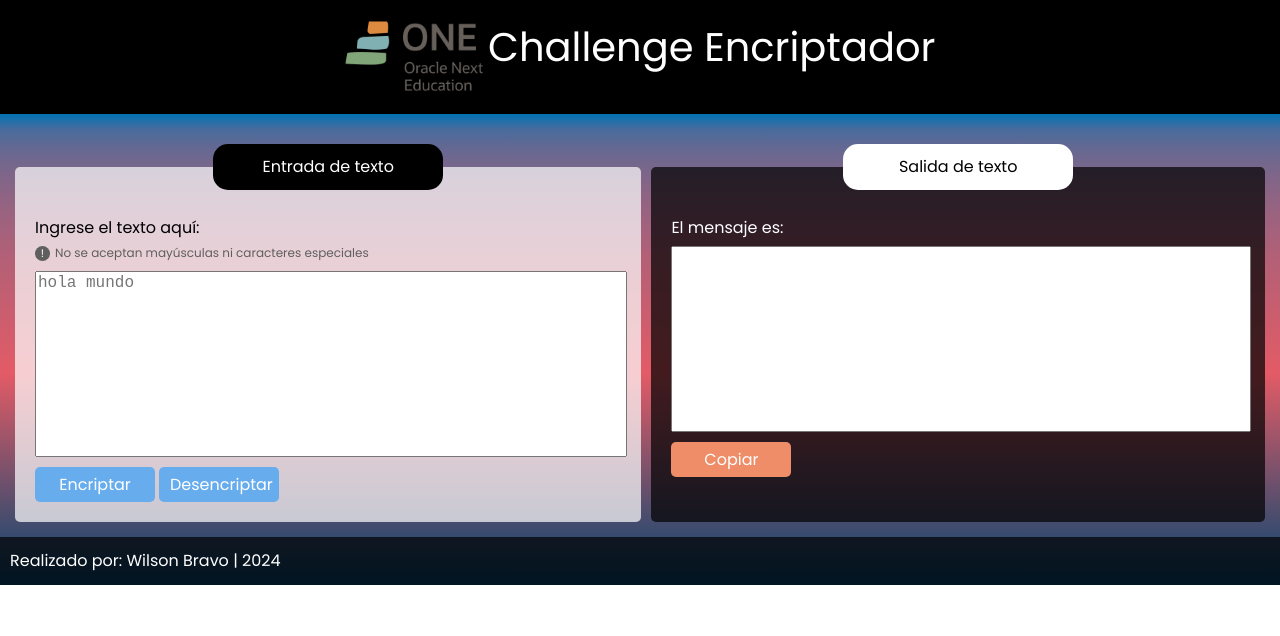
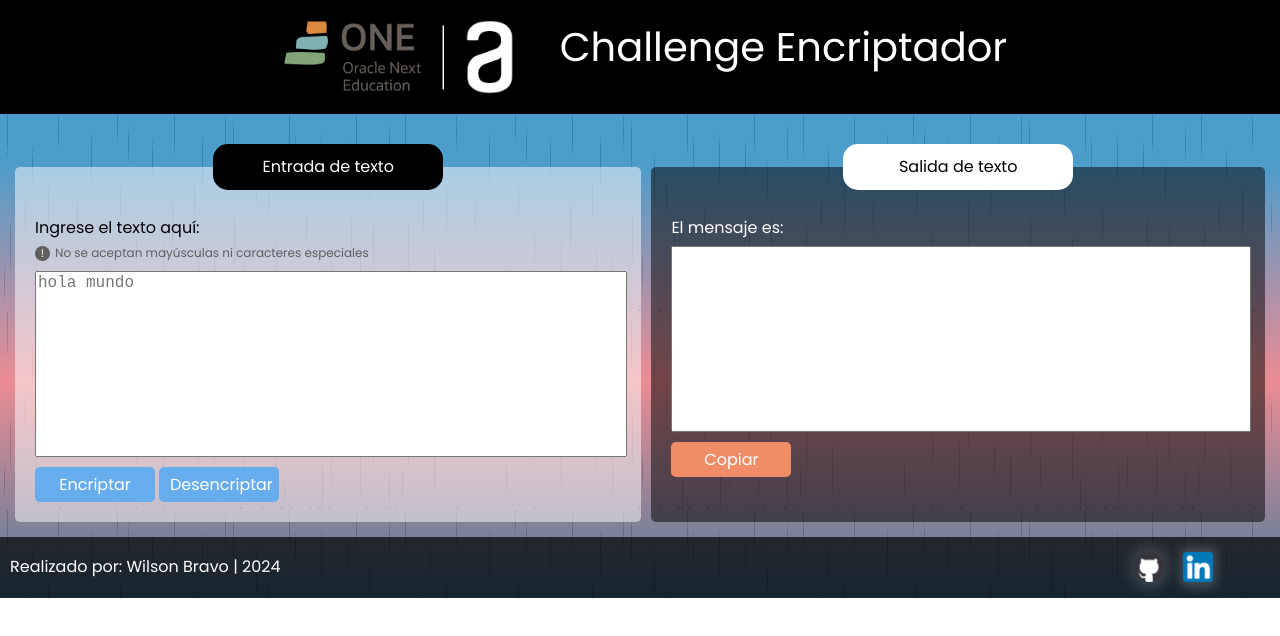
Before and after one commit to WilsonBravo/ONEchallengeEncriptador, a plain HTML site: page index.html in a window 1280 px wide. Drawn offline with Linux system fonts and the light colour scheme.

Commit message:
cambios visuales fondo y botones, añadir enlaces

```diff
--- a/css/style.css
+++ b/css/style.css
@@ -16,20 +16,29 @@ body {
     display: inline-block;
     height: 74px;
     vertical-align: middle;
+    margin: 0 10px;
+}
+
+.mainHeader span {
+    font-size: 74px;
+    font-weight: lighter;
+    vertical-align: middle;
 }
 
 .mainHeader h1 {
     font-size: 40px;
     display: inline-block;
+    margin-left: 30px;
 }
 
 .mainContent {
     padding: 15px 0 0 0;
-    background-image: url('/img/background.png');
+    /* background-image: url('/img/background.png'); */
     background-size: cover;
     background-position: center;
     background-repeat: repeat;
-    background: linear-gradient(180deg, rgb(1,115,181),10%,rgb(227,91,102),rgb(2,70,113));
+    background: linear-gradient(180deg, rgba(1, 115, 181, 0.7) 10%, rgba(227, 91, 102, 0.7), rgba(2, 70, 113, 0.7)), url('/img/rainWhite.gif');
+
 }
 
 /* Grid ---------------------------------------------------------- */
@@ -97,11 +106,11 @@ body {
 }
 
 .campoCifrar {
-    background-color: rgb(255, 255, 255, 0.7);
+    background-color: rgb(255, 255, 255, 0.5);
 }
 
 .campoDescifrar {
-    background-color: rgb(0, 0, 0, 0.7);
+    background-color: rgb(0, 0, 0, 0.5);
     color: white;
 }
 
@@ -137,6 +146,11 @@ body {
     margin-top: 10px;
     padding: 5px;
     width: 120px;
+    transition: all 0.3s;
+}
+
+.form-button:hover {
+    transform: scale(1.1);
 }
 
 .Submit {
@@ -224,6 +238,7 @@ body {
 
 /* Footer -------------------------------------------------------- */
 .mainFooter {
+    /* background-image: url('/img/rainWhite.gif'); */
     background-color: rgb(0, 0, 0, 0.7);
     color: white;
     padding: 1rem 0;
@@ -231,9 +246,54 @@ body {
 }
 
 .mainFooter p {
-    margin: 0 10px;
+    margin: 0 65% 0 10px;
+    display: inline-block;
 }
 
+.footerImg {
+    display: inline-block;
+}
+
+.footerImg img {
+    height: 30px;
+    vertical-align: middle;
+    display: inline-block;
+    position: relative;
+    top: -1px;
+    left: -3px;
+    transition: all 0.3s;
+}
+
+.round {
+    height: 29px;
+    width: 25px;
+    border-radius: 50%;
+    background-color: white;
+    display: inherit;
+    margin-left: 20px;
+    box-shadow: 0px 0px 15px 5px rgb(255, 255, 255, 0.2);
+    transition: all 0.3s;
+}
+
+.square {
+    height: 29px;
+    width: 25px;
+    background-color: white;
+    display: inherit;
+    margin-left: 20px;
+    box-shadow: 0px 0px 10px 5px rgb(255, 255, 255, 0.2);
+    transition: all 0.3s;
+}
+
+.round:hover {
+    transform: rotate(-45deg);
+    box-shadow: 0px 0px 10px 5px rgb(0, 0, 0, 0.2);
+}
+
+.square:hover {
+    transform: rotate(-45deg);
+    box-shadow: 0px 0px 10px 5px rgb(0, 0, 0, 0.2);
+}
 /* Media Querys ------------------------------------------------------------ */
 @media screen and (max-width:640px){
     .campoCifrar {
--- a/index.html
+++ b/index.html
@@ -18,7 +18,9 @@
 <body>
 
     <header id="mainHeader" class="mainHeader">
-        <img src="img/ONE.png" alt="ONE icon">
+        <a href="https://www.oracle.com/lad/one" target="_blank"><img src="img/ONE.png" alt="ONE icon"></a>
+        <span>|</span>
+        <a href="https://www.linkedin.com/company/alura-latam/" target="_blank"><img src="img/ALURA.png" alt="ALURA"></a>
         <h1>Challenge Encriptador</h1>
     </header>
 
@@ -58,6 +60,12 @@
 
         <footer id="mainFooter" class="mainFooter">
             <p>Realizado por: Wilson Bravo | 2024</p>
+
+            <div class="footerImg">
+                <a class="round" href="https://github.com/WilsonBravo" target="_blank"><img src="img/github.png" alt="GitHub"></a>
+                <a class="square" href="https://www.linkedin.com/in/wilson-bravo/" target="_blank"><img src="img/linkedin.png" alt="GitHub"></a>
+            </div>
+
         </footer>
 
     </main>
```
Also changed, not shown: img/ALURA.png (added), img/github.png (added), img/linkedin.png (added), img/rainWhite.gif (added).
